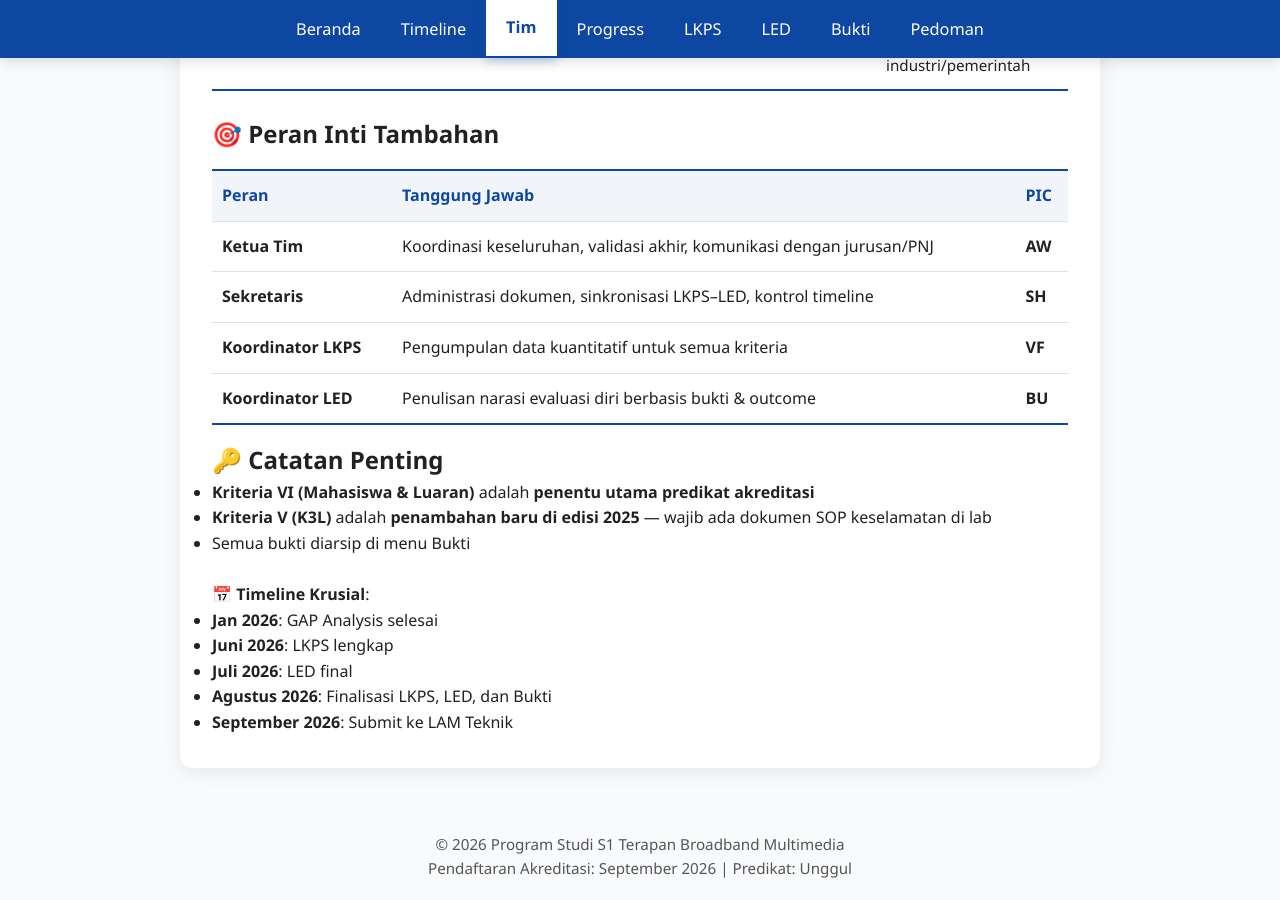
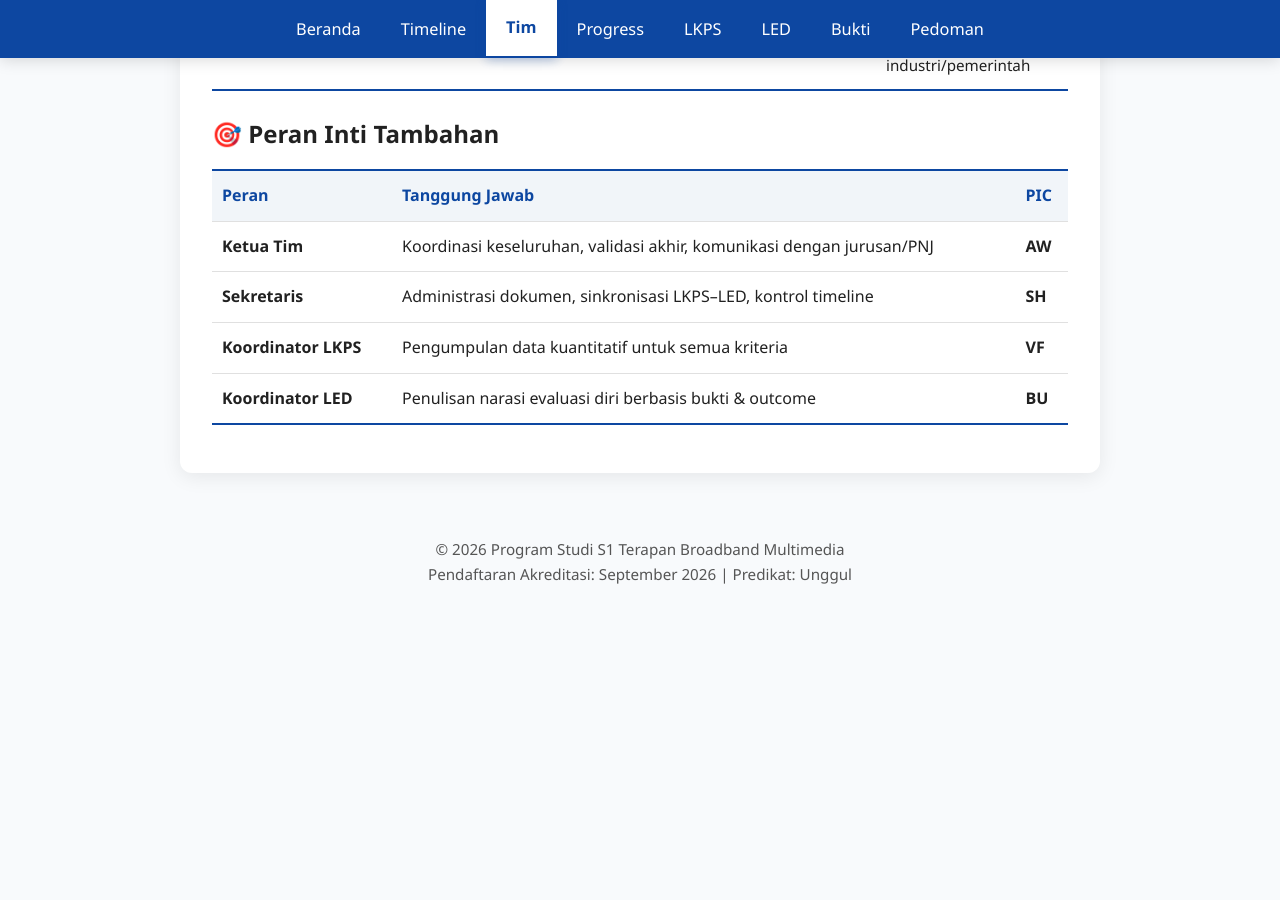
Before and after one commit to portal-psbm/aksibm-26, a Jekyll site: the page built from tim.md, in a window 1280 px wide and 900 px high, scrolled down 2179 px. Built offline with Jekyll 4.4.1, drawn with Linux system fonts in a browser that asks for light colours; after the commit the page ends 2785 px from its top, so only the background shows below that.

Commit message:
Perbarui tim

```diff
--- a/tim.md
+++ b/tim.md
@@ -131,15 +131,3 @@ Tim ini dibentuk untuk mempersiapkan akreditasi berdasarkan **Instrumen Akredita
 | **Sekretaris** | Administrasi dokumen, sinkronisasi LKPS–LED, kontrol timeline | **SH** |
 | **Koordinator LKPS** | Pengumpulan data kuantitatif untuk semua kriteria | **VF** |
 | **Koordinator LED** | Penulisan narasi evaluasi diri berbasis bukti & outcome | **BU** |
-
-## 🔑 Catatan Penting
-- **Kriteria VI (Mahasiswa & Luaran)** adalah **penentu utama predikat akreditasi**
-- **Kriteria V (K3L)** adalah **penambahan baru di edisi 2025** — wajib ada dokumen SOP keselamatan di lab
-- Semua bukti diarsip di menu Bukti <br><br>
-
-> 📅 **Timeline Krusial**:
-> - **Jan 2026**: GAP Analysis selesai
-> - **Juni 2026**: LKPS lengkap
-> - **Juli 2026**: LED final
-> - **Agustus 2026**: Finalisasi LKPS, LED, dan Bukti
-> - **September 2026**: Submit ke LAM Teknik
```
